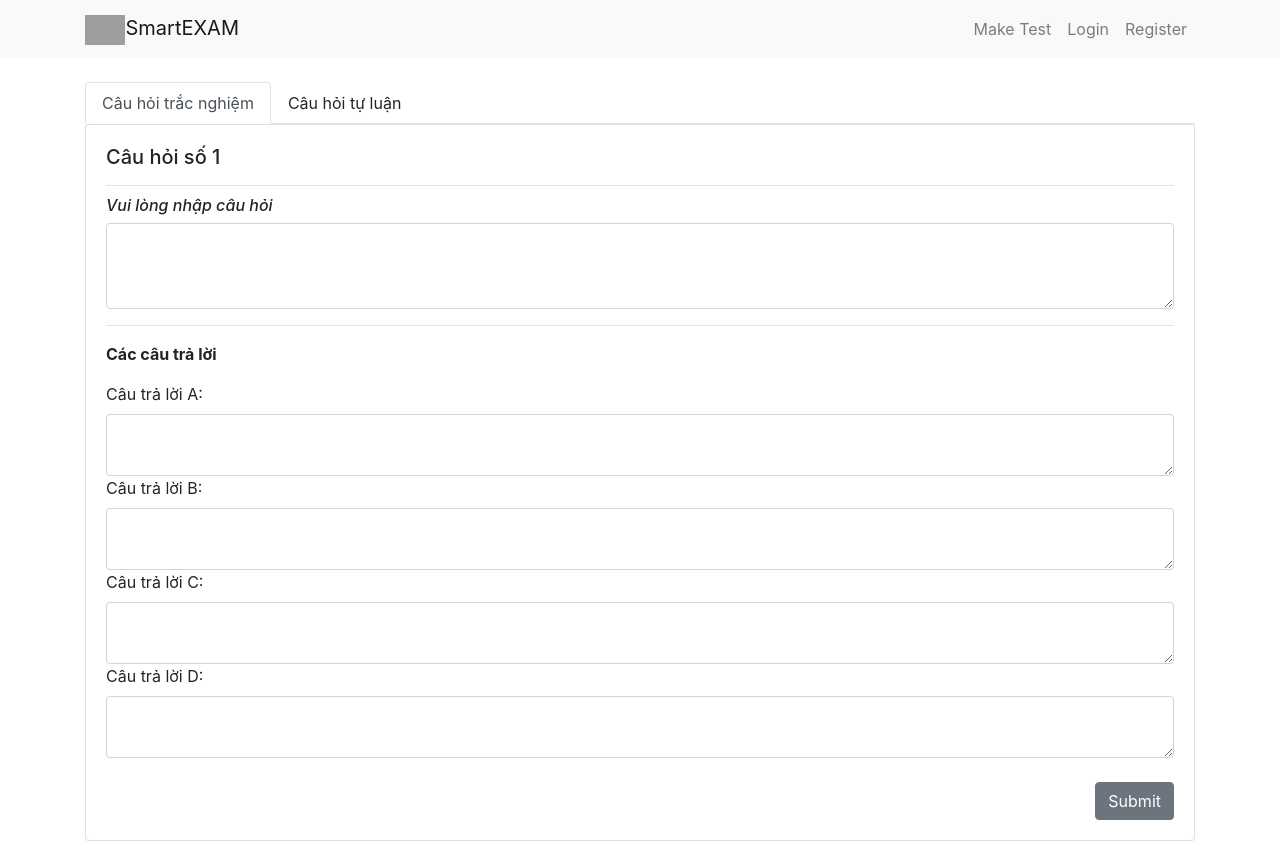
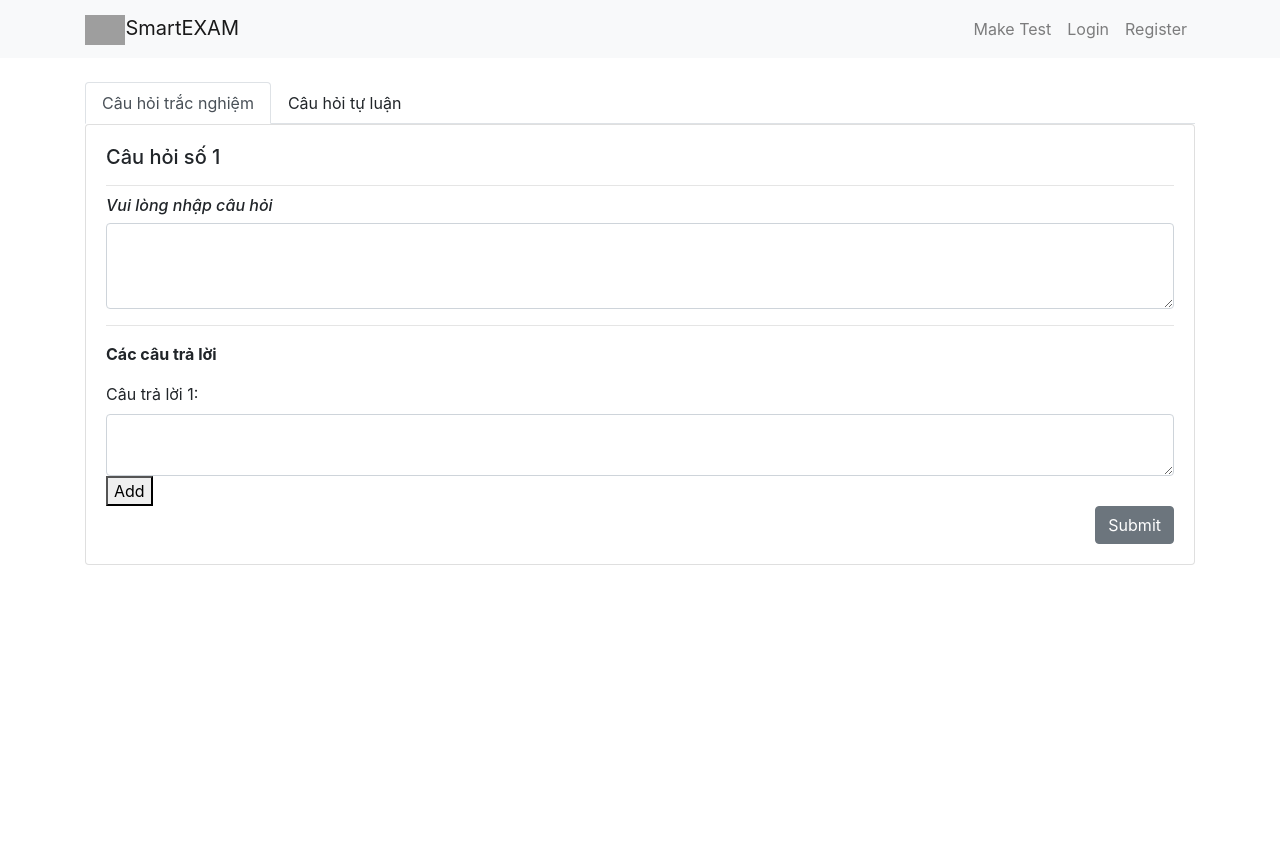
Before and after one commit to Ngxba/Side-Project, a React (Create React App) app in the folder Front_End/: page /search in a window 1280 px wide. After the commit the page ends 800 px from the top, so only its background shows below. Built offline with nearby package versions, Linux system fonts and the light colour scheme; grey boxes are pictures that could not be loaded.

Commit message:
submitQuiz

```diff
--- a/Front_End/src/Components/SubmitQuestionForm/quiz.js
+++ b/Front_End/src/Components/SubmitQuestionForm/quiz.js
@@ -1,19 +1,45 @@
-import React, { Component } from 'react'
-import {Card, CardBody, CardSubtitle, CardTitle, CardText, Button, FormGroup, Input, Label} from "reactstrap"
+import React, { Component } from "react";
+import {
+  Card,
+  CardBody,
+  CardSubtitle,
+  CardTitle,
+  CardText,
+  Button,
+  FormGroup,
+  Input,
+  Label
+} from "reactstrap";
 
 export default class Quiz extends Component {
   state = {
-        model : "quiz",
+    model: "quiz",
     numberOfQuest: 1,
     QuizQuestionContent: "",
-        answerContentA: "",
-        answerContentB: "",
-        answerContentC: "",
-        answerContentD: "",
+    Answers: [{ order: 0, value: "" }]
   };
-    onChange = object => {
-        this.setState(Object.assign(this.state, object));
+  addAnwser = () => {
+    this.setState(prev => ({
+      Answers: [
+        ...prev.Answers,
+        {
+          order: prev.Answers.length,
+          value: ""
+        }
+      ]
+    }));
   };
+
+  onChangeAnwser = (order, value) => {
+    this.setState(prev => {
+      const answers = [...prev.Answers];
+      answers[order - 1].value = value;
+      return {
+        Answers: answers
+      };
+    });
+  };
+
   render() {
     return (
       <div>
@@ -47,52 +73,38 @@ export default class Quiz extends Component {
               <strong>Các câu trả lời</strong>
             </CardText>
             <FormGroup>
-                      <Label for="questioAnswerA">Câu trả lời A:</Label>
-                      <Input
-                        type="textarea"
-                        name="text"
-                        id="questioAnswerA"
-                        value={this.state.answerContentA}
-                        onChange={event => {
-                          this.onChange({ answerContentA: event.target.value });
-                        }}
+              {this.state.Answers.map(v => (
+                <Anwser
+                  order={v.order + 1}
+                  key={v.order}
+                  value={v.value}
+                  onChangeValue={this.onChangeAnwser}
                 />
-                      <Label for="questioAnswerB">Câu trả lời B:</Label>
-                      <Input
-                        type="textarea"
-                        name="text"
-                        id="questioAnswerB"
-                        value={this.state.answerContentB}
-                        onChange={event => {
-                          this.onChange({ answerContentB: event.target.value });
-                        }}
-                      />
-                      <Label for="questioAnswerC">Câu trả lời C:</Label>
-                      <Input
-                        type="textarea"
-                        name="text"
-                        id="questioAnswerC"
-                        value={this.state.answerContentC}
-                        onChange={event => {
-                          this.onChange({ answerContentC: event.target.value });
-                        }}
-                      />
-                      <Label for="questioAnswerD">Câu trả lời D:</Label>
-                      <Input
-                        type="textarea"
-                        name="text"
-                        id="questioAnswerD"
-                        value={this.state.answerContentD}
-                        onChange={event => {
-                          this.onChange({ answerContentD: event.target.value });
-                        }}
-                      />
-                      <br/>
-                      <Button type="submit" className="float-right">Submit</Button>
+              ))}
+              <button onClick={this.addAnwser}>Add</button>
+              <br />
+              <Button type="submit" className="float-right">
+                Submit
+              </Button>
             </FormGroup>
           </CardBody>
         </Card>
       </div>
-        )
+    );
   }
 }
+
+function Anwser(props) {
+  const { order, onChangeValue, value } = props;
+  return (
+    <>
+      <Label>Câu trả lời {order}:</Label>
+      <Input
+        type="textarea"
+        name="text"
+        onChange={e => onChangeValue(order, e.target.value)}
+        value={value}
+      />
+    </>
+  );
+}
```
Also changed, not shown: Front_End/src/Components/QuestionForm/index.js (+22 -16 lines), Front_End/src/Components/SubmitQuestionForm/index.js (+6 -11 lines). Lines whose indentation alone changed are shown as unchanged.
